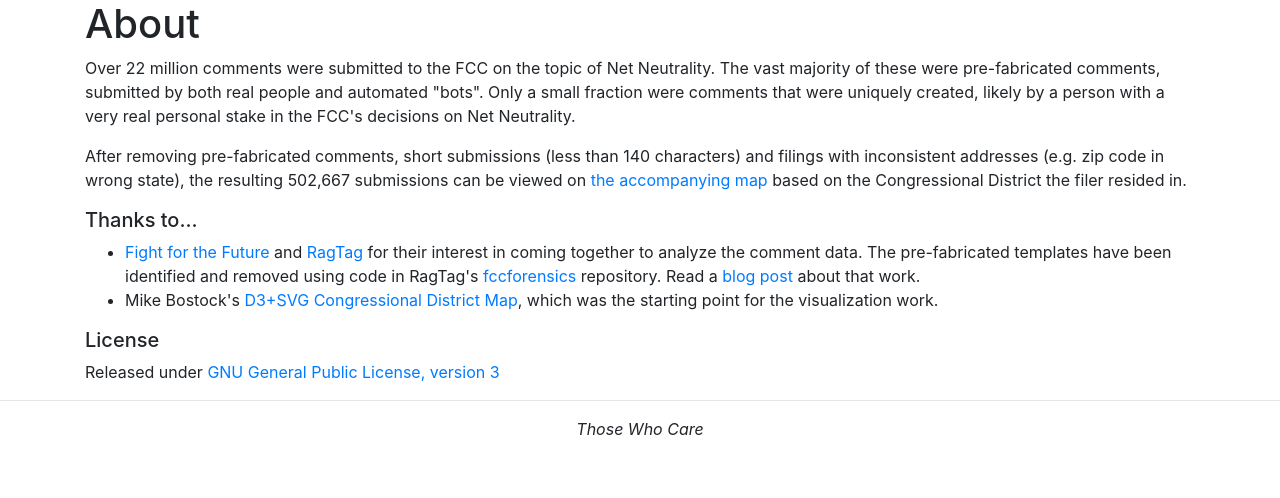
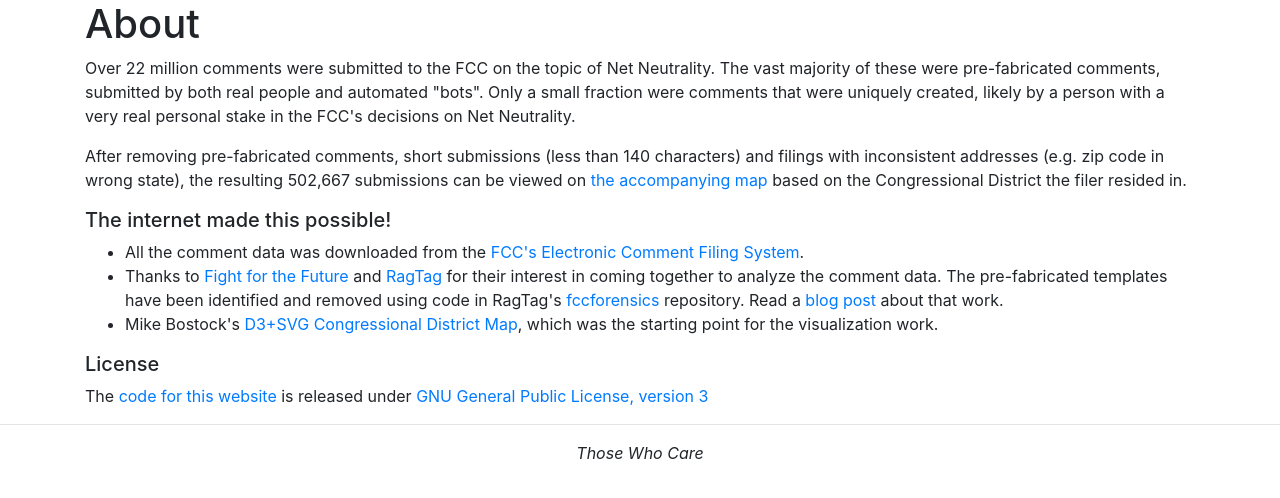
Before and after one commit to chrisroat/perfectunion, a Flask app: page /about in a window 1280 px wide. Shown: the part 56-554 px from the top of the page. Run offline with Flask 2, Linux system fonts and the light colour scheme; some libraries are stand-ins or nearby versions.

Commit message:
Updates to the about page

```diff
--- a/project/templates/about.html
+++ b/project/templates/about.html
@@ -21,11 +21,16 @@
   Congressional District the filer resided in.
 </p>
 
-<h5>Thanks to...</h5>
+<h5>The internet made this possible!</h5>
 
 <ul>
   <li>
-    <a href="https://www.fightforthefuture.org">Fight for the
+    All the comment data was downloaded from
+    the <a href="https://www.fcc.gov/ecfs/">FCC's Electronic Comment
+    Filing System</a>.
+  </li>
+  <li>
+    Thanks to <a href="https://www.fightforthefuture.org">Fight for the
     Future</a> and <a href="https://ragtag.org">RagTag</a> for their
     interest in coming together to analyze the comment data.  The
     pre-fabricated templates have been identified and removed using
@@ -44,6 +49,7 @@
 </ul>
 
 <h5>License</h5>
-Released under <a href="https://opensource.org/licenses/GPL-3.0">GNU General Public License, version 3</a>
+The <a href="https://github.com/chrisroat/perfectunion">code for this website</a> is
+released under <a href="https://opensource.org/licenses/GPL-3.0">GNU General Public License, version 3</a>
 
 {% endblock %}
```
